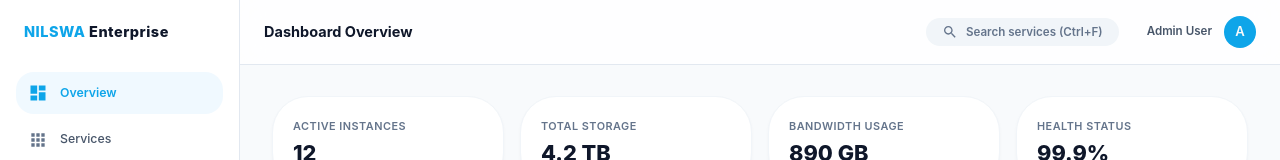
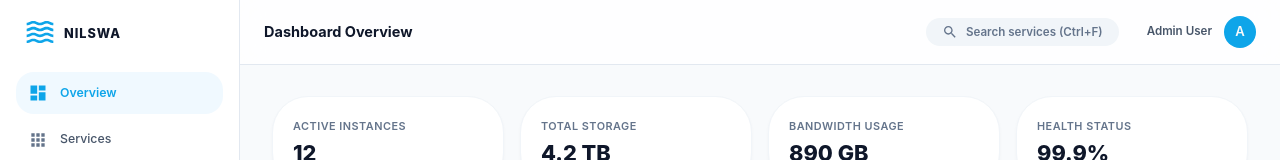
Before and after one commit to sachin-bose-p/nilswa, a Next.js app in the folder client/: page /dashboard in a window 1280 px wide. Shown: the top 160 px of the page. Built offline with nearby package versions, Linux system fonts and the light colour scheme; sample sign-in values are in the browser's storage.

Commit message:
Update sidebar logo styling

```diff
--- a/client/app/dashboard/page.tsx
+++ b/client/app/dashboard/page.tsx
@@ -21,6 +21,7 @@ import FlightIcon from '@mui/icons-material/Flight';
 import SecurityIcon from '@mui/icons-material/Security';
 import ComputerIcon from '@mui/icons-material/Computer';
 import StorageIcon from '@mui/icons-material/Storage';
+import WavesIcon from '@mui/icons-material/Waves';
 
 const drawerWidth = 240;
 
@@ -71,9 +72,10 @@ export default function DashboardPage() {
 
   const drawer = (
     <Box sx={{ backgroundColor: '#ffffff', height: '100%', color: '#334155', borderRight: '1px solid #e2e8f0' }}>
-      <Toolbar sx={{ px: 2, py: 1, minHeight: '64px !important' }}>
-        <Typography variant="subtitle1" sx={{ fontWeight: 800, letterSpacing: '0.5px', color: '#0f172a' }}>
-          <Box component="span" sx={{ color: '#0ea5e9' }}>NILSWA</Box> Enterprise
+      <Toolbar sx={{ px: 2, py: 1, minHeight: '64px !important', display: 'flex', alignItems: 'center' }}>
+        <WavesIcon sx={{ fontSize: 32, color: '#0ea5e9', mr: 1 }} />
+        <Typography variant="body2" sx={{ fontWeight: 800, letterSpacing: '1px', color: '#0f172a', mt: 0.5 }}>
+          NILSWA
         </Typography>
       </Toolbar>
 
```
